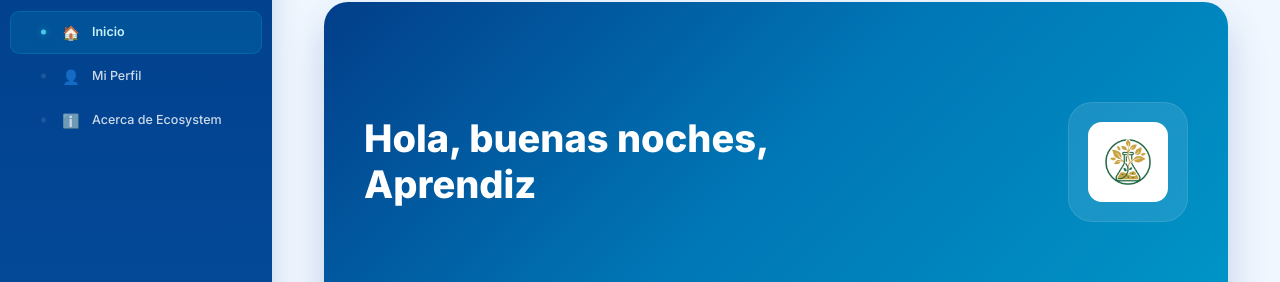
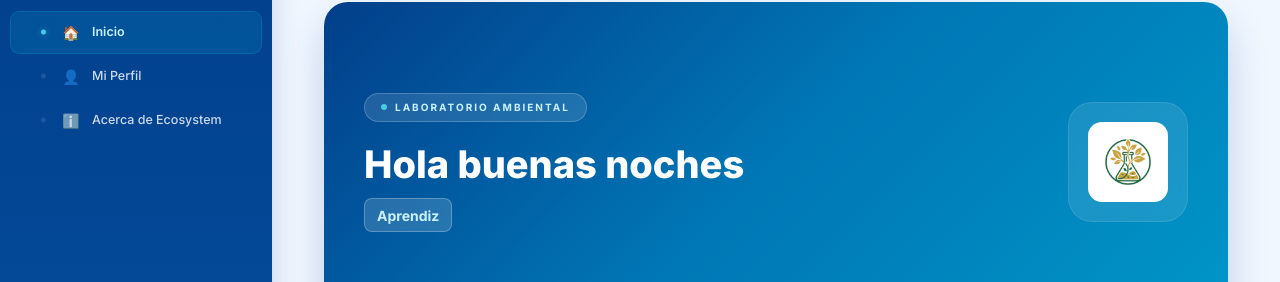
Before and after one commit to jrcrifc/Ecosystem-ADSO, a React (Vite) app in the folder frontend/: page /home in a window 1280 px wide. Shown: the part 120-402 px from the top of the page. Built offline with nearby package versions, Linux system fonts and the light colour scheme; no server answers; sample sign-in values are in the browser's storage.

Commit message:
style: actualizar diseño de saludo y título

```diff
--- a/frontend/src/Home/home.jsx
+++ b/frontend/src/Home/home.jsx
@@ -212,15 +212,38 @@ const Home = () => {
       >
         {/* Contenido textual del hero */}
         <div className="home-hero-content">
+          {/* Título */}
+          <div style={{
+            display: "inline-flex", alignItems: "center", gap: "8px",
+            background: "rgba(255,255,255,0.12)", border: "1px solid rgba(255,255,255,0.2)",
+            borderRadius: "99px", padding: "6px 16px", marginBottom: "20px"
+          }}>
+            <div style={{ width: "6px", height: "6px", borderRadius: "50%", background: "#48CAE4" }} />
+            <span style={{ color: "#CAF0F8", fontSize: "10px", fontWeight: "700", letterSpacing: "2px", textTransform: "uppercase" }}>
+              Laboratorio Ambiental
+            </span>
+          </div>
+
           {/* Saludo personalizado al usuario */}
-          <h1 className="home-hero-title" style={{ marginBottom: "0" }}>
-            Hola, {(() => {
+          <h1 className="home-hero-title" style={{ marginBottom: "10px" }}>
+            Hola {(() => {
               const hour = new Date().getHours();
               if (hour >= 5 && hour < 12) return "buenos días";
               if (hour >= 12 && hour < 19) return "buenas tardes";
               return "buenas noches";
-            })()}, {rolLabel[userRolLower] || userRol}
+            })()}
           </h1>
+
+          {/* Etiqueta con el rol del usuario */}
+          <div style={{
+            display: "inline-block", background: "rgba(255,255,255,0.15)",
+            border: "1px solid rgba(255,255,255,0.25)", borderRadius: "8px",
+            padding: "4px 12px", marginBottom: "0"
+          }}>
+            <span style={{ color: "#CAF0F8", fontSize: "14px", fontWeight: "700", textTransform: "capitalize" }}>
+              {rolLabel[userRolLower] || userRol}
+            </span>
+          </div>
         </div>
 
         {/* Logo flotante de Ecosystem en la esquina derecha */}
```
